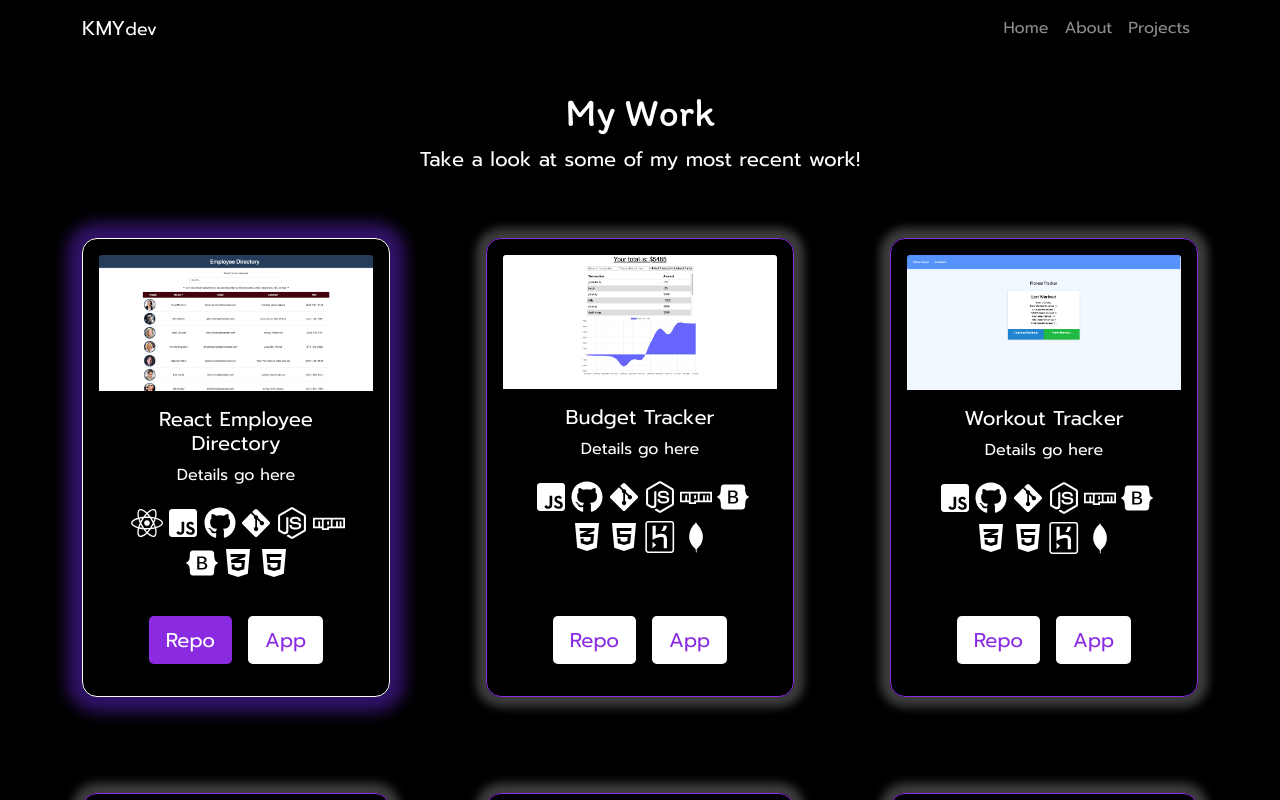
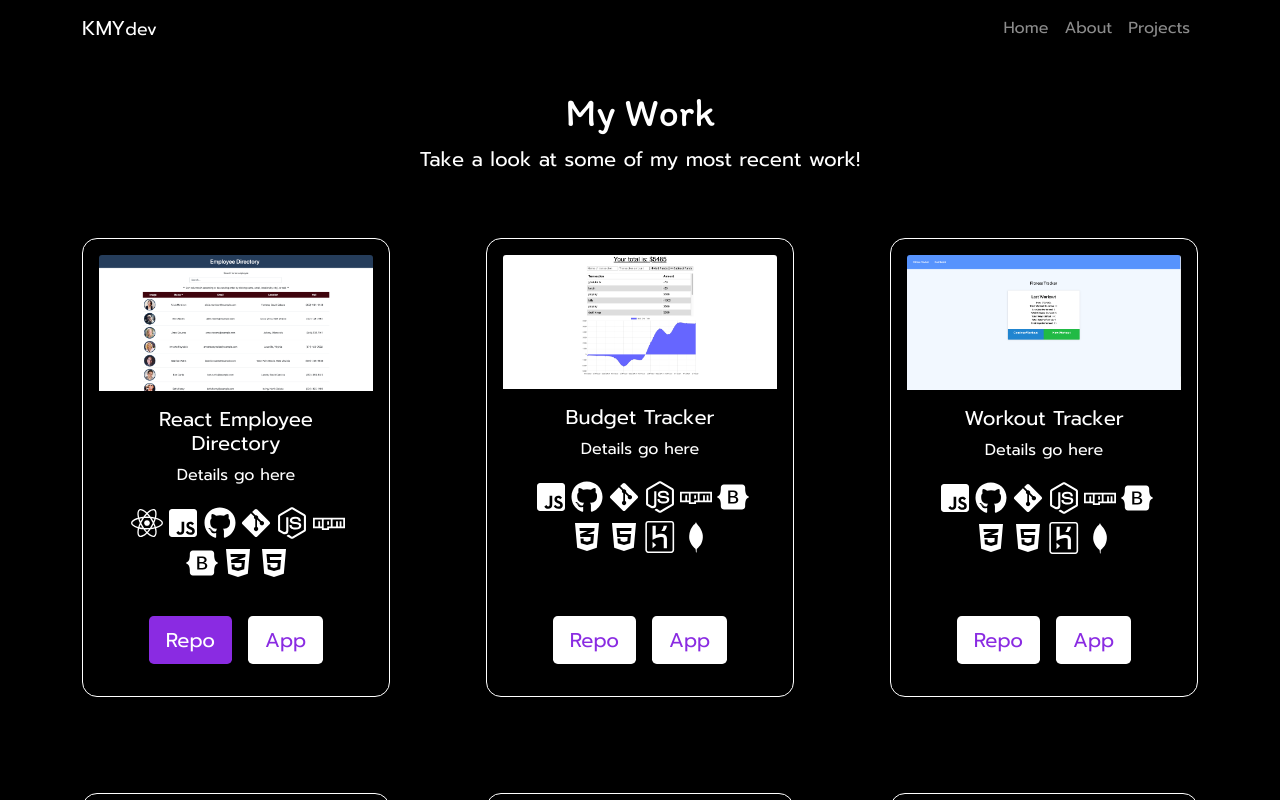
Before and after one commit to Youngin9210/kmydev-react-portfolio, a React (Create React App) app: page /projects in a window 1280 px wide. In both pictures the pointer is over the link 190 px from the left and 639 px from the top of the page. Shown: the top 800 px of the page. Built offline with nearby package versions, Linux system fonts and the light colour scheme.

Commit message:
removing box-shadow and hover effects on project cards

```diff
--- a/src/pages/Projects/assets/style/index.css
+++ b/src/pages/Projects/assets/style/index.css
@@ -1,9 +1,5 @@
 .projectCard {
-  border: 1px solid #8a2be2;
-  -webkit-box-shadow: 0px 0px 10px 10px #ffffff3d;
-          box-shadow: 0px 0px 10px 10px #ffffff3d;
-  -webkit-transition: all 0.25s ease-out;
-  transition: all 0.25s ease-out;
+  border: 1px solid white;
   border-radius: 15px;
 }
 
@@ -12,15 +8,7 @@
   color: #8a2be2;
 }
 
-.projectCard:hover {
-  -webkit-box-shadow: 0px 0px 15px 15px #41188dbb;
-          box-shadow: 0px 0px 15px 15px #41188dbb;
-  border: 1px solid white;
-  -webkit-transition: all 0.25s ease-in;
-  transition: all 0.25s ease-in;
-}
-
-.projectCard:hover .projectLink:hover {
+.projectLink:hover {
   background: #8a2be2;
   color: white;
 }
--- a/src/pages/Projects/assets/style/index.scss
+++ b/src/pages/Projects/assets/style/index.scss
@@ -1,8 +1,5 @@
 .projectCard {
-	// border: 1px solid white;
-	border: 1px solid #8a2be2;
-	box-shadow: 0px 0px 10px 10px #ffffff3d;
-	transition: all 0.25s ease-out;
+	border: 1px solid white;
 	border-radius: 15px;
 	.projectLink {
 		background: white;
@@ -10,12 +7,7 @@
 	}
 }
 
-.projectCard:hover {
-	box-shadow: 0px 0px 15px 15px #41188dbb;
-	border: 1px solid white;
-	transition: all 0.25s ease-in;
-	.projectLink:hover {
-		background: #8a2be2;
-		color: white;
-	}
+.projectLink:hover {
+	background: #8a2be2;
+	color: white;
 }
```
Also changed, not shown: 1 other file (tests, documents, lock files or other folders).
